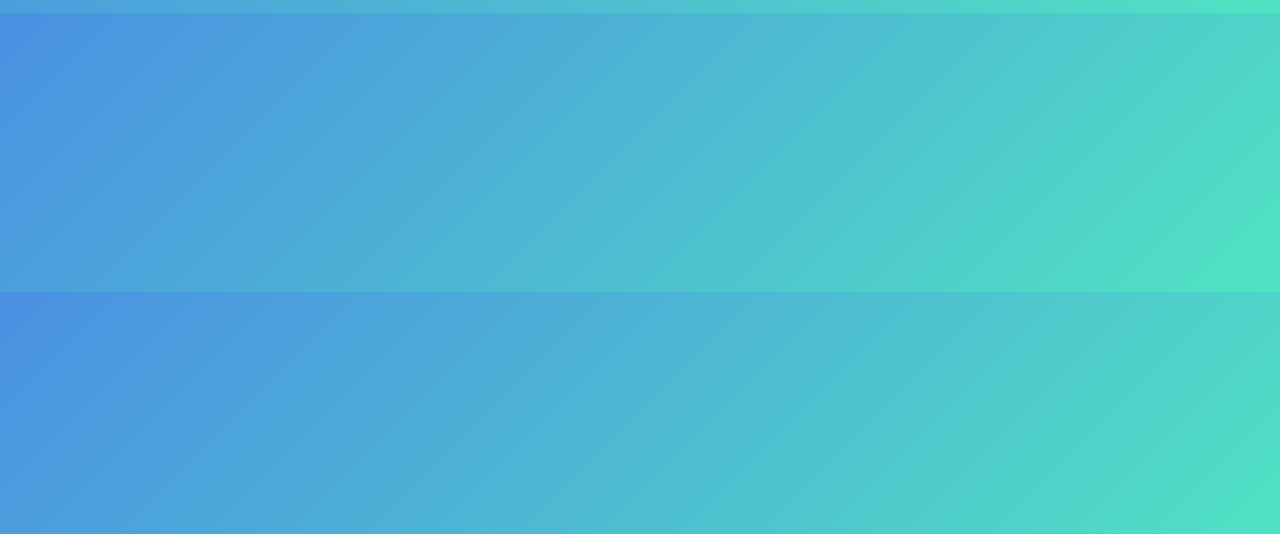
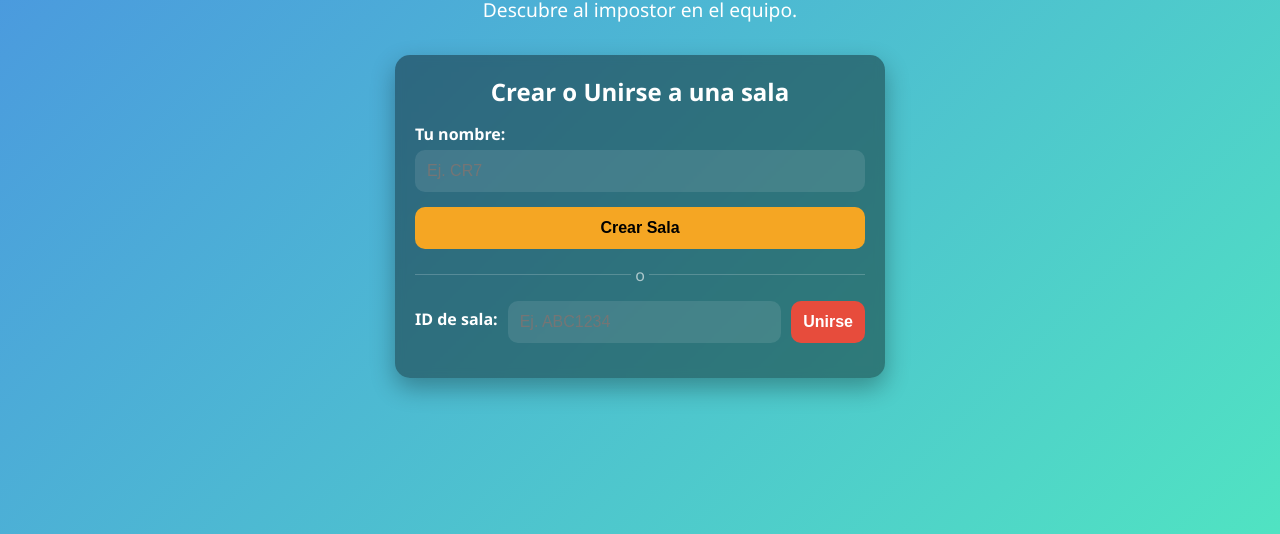
Before and after one commit to JoaquinSola/impostor-futbolista, a website: page public/index.html in a window 1280 px wide. Shown: the part 266-800 px from the top of the page. Drawn offline with Linux system fonts and the light colour scheme.

Commit message:
Modificaciones

```diff
--- a/public/index.html
+++ b/public/index.html
@@ -3,42 +3,37 @@
 <head>
     <meta charset="UTF-8">
     <meta name="viewport" content="width=device-width, initial-scale=1.0">
-  <title>Impostor Web - Lobby</title>
+    <title>Impostor Futbolista - Lobby</title>
     <link rel="stylesheet" href="/style.css">
 </head>
 <body>
-  <div class="container">
-    <h1>Bienvenido al juego Impostor</h1>
+    <div class="lobby-container">
+        <h1 class="title">Impostor Futbolista ⚽</h1>
+        <p class="subtitle">Descubre al impostor en el equipo.</p>
 
+        <div class="card form-card">
+            <h2>Crear o Unirse a una sala</h2>
             <div class="form-group">
-      <input id="nameInput" placeholder="Tu nombre">
+                <label for="nameInput">Tu nombre:</label>
+                <input id="nameInput" type="text" placeholder="Ej. CR7">
             </div>
 
-    <div class="form-group">
-      <button id="createRoom">Crear sala</button>
+            <div class="button-group">
+                <button id="createRoom" class="btn btn-create">Crear Sala</button>
             </div>
 
-    <div class="form-group">
-      <input id="joinRoomInput" placeholder="ID de sala">
-      <button id="joinRoom">Unirse a sala</button>
+            <div class="divider">
+                <span>o</span>
+            </div>
+
+            <div class="form-group join-group">
+                <label for="joinRoomInput">ID de sala:</label>
+                <input id="joinRoomInput" type="text" placeholder="Ej. ABC1234">
+                <button id="joinRoom" class="btn btn-join">Unirse</button>
+            </div>
         </div>
     </div>
 
-  <script>
-    document.getElementById("createRoom").addEventListener("click", async () => {
-      const name = document.getElementById("nameInput").value || "SinNombre";
-      const res = await fetch("/api/create-room");
-      const data = await res.json();
-      const roomId = data.roomId;
-      window.location.href = `/room/${roomId}?name=${encodeURIComponent(name)}`;
-    });
-
-    document.getElementById("joinRoom").addEventListener("click", () => {
-      const name = document.getElementById("nameInput").value || "SinNombre";
-      const roomId = document.getElementById("joinRoomInput").value.trim();
-      if (!roomId) return alert("Ingrese un ID de sala válido");
-      window.location.href = `/room/${roomId}?name=${encodeURIComponent(name)}`;
-    });
-  </script>
+    <script src="/index.js"></script>
 </body>
 </html>
--- /dev/null
+++ b/public/index.js
@@ -0,0 +1,17 @@
+document.getElementById("createRoom").addEventListener("click", async () => {
+    const name = document.getElementById("nameInput").value || "SinNombre";
+    const res = await fetch("/api/create-room");
+    const data = await res.json();
+    const roomId = data.roomId;
+    window.location.href = `/room/${roomId}?name=${encodeURIComponent(name)}`;
+});
+
+document.getElementById("joinRoom").addEventListener("click", () => {
+    const name = document.getElementById("nameInput").value || "SinNombre";
+    const roomId = document.getElementById("joinRoomInput").value.trim().toUpperCase();
+    if (!roomId) {
+        alert("Por favor, ingresa un ID de sala válido.");
+        return;
+    }
+    window.location.href = `/room/${roomId}?name=${encodeURIComponent(name)}`;
+});
--- a/public/style.css
+++ b/public/style.css
@@ -1,10 +1,18 @@
-/* Body y contenedor general */
+/*
+====================================
+Estilos Generales y del Body
+====================================
+*/
 body {
     font-family: 'Segoe UI', Tahoma, Geneva, Verdana, sans-serif;
     background: linear-gradient(135deg, #4a90e2, #50e3c2);
     color: #fff;
     margin: 0;
     padding: 0;
+    display: flex;
+    justify-content: center;
+    align-items: center;
+    min-height: 100vh;
 }
 
 .container {
@@ -13,7 +21,149 @@ body {
     padding: 20px;
 }
 
-/* Header */
+/*
+====================================
+Estilos de la página de Inicio (Lobby)
+====================================
+*/
+.lobby-container {
+    display: flex;
+    flex-direction: column;
+    align-items: center;
+    text-align: center;
+}
+
+.title {
+    font-size: 3rem;
+    margin-bottom: 0.5rem;
+    font-weight: bold;
+    text-shadow: 2px 2px 5px rgba(0, 0, 0, 0.3);
+}
+
+.subtitle {
+    font-size: 1.2rem;
+    margin-top: 0;
+    margin-bottom: 2rem;
+}
+
+.form-card {
+    background: rgba(0, 0, 0, 0.4);
+    backdrop-filter: blur(5px);
+    border-radius: 15px;
+    padding: 30px;
+    width: 100%;
+    max-width: 450px;
+    box-shadow: 0 10px 25px rgba(0, 0, 0, 0.3);
+}
+
+.form-card h2 {
+    margin-top: 0;
+    margin-bottom: 20px;
+    font-size: 1.5rem;
+}
+
+.form-group {
+    margin-bottom: 15px;
+    display: flex;
+    flex-direction: column;
+    align-items: stretch;
+}
+
+.form-group label {
+    margin-bottom: 5px;
+    font-weight: bold;
+    text-align: left;
+}
+
+input[type="text"] {
+    padding: 12px;
+    border-radius: 10px;
+    border: none;
+    background-color: rgba(255, 255, 255, 0.1);
+    color: #fff;
+    font-size: 1rem;
+    outline: none;
+    transition: background-color 0.3s ease;
+}
+
+input[type="text"]:focus {
+    background-color: rgba(255, 255, 255, 0.2);
+}
+
+.btn {
+    padding: 12px 25px;
+    border-radius: 10px;
+    border: none;
+    font-weight: bold;
+    cursor: pointer;
+    transition: all 0.3s ease;
+    font-size: 1rem;
+}
+
+.btn:hover {
+    transform: scale(1.03);
+}
+
+.btn-create {
+    background-color: #f5a623;
+    color: #000;
+    width: 100%;
+}
+
+.btn-create:hover {
+    background-color: #f8e71c;
+}
+
+.divider {
+    display: flex;
+    align-items: center;
+    text-align: center;
+    margin: 15px 0;
+    color: rgba(255, 255, 255, 0.6);
+}
+
+.divider::before,
+.divider::after {
+    content: '';
+    flex: 1;
+    border-bottom: 1px solid rgba(255, 255, 255, 0.2);
+}
+
+.divider:not(:empty)::before {
+    margin-right: .25em;
+}
+
+.divider:not(:empty)::after {
+    margin-left: .25em;
+}
+
+.join-group {
+    display: flex;
+    flex-direction: row;
+    align-items: center;
+    gap: 10px;
+}
+
+.join-group input {
+    flex-grow: 1;
+}
+
+.btn-join {
+    background-color: #e74c3c;
+    color: #fff;
+    padding: 12px;
+}
+
+.btn-join:hover {
+    background-color: #c0392b;
+}
+
+/*
+====================================
+Estilos de la página de Sala (Room)
+(mantengo los estilos originales para esta página)
+====================================
+*/
 .header {
     display: flex;
     justify-content: space-between;
@@ -51,7 +201,6 @@ body {
     background-color: #f8e71c;
 }
 
-/* Grid de cards */
 .grid {
     display: flex;
     gap: 20px;
@@ -60,10 +209,10 @@ body {
 
 .card {
     flex: 1 1 250px;
-  background: rgba(0,0,0,0.4);
+    background: rgba(0, 0, 0, 0.4);
     border-radius: 15px;
     padding: 20px;
-  box-shadow: 0 10px 25px rgba(0,0,0,0.3);
+    box-shadow: 0 10px 25px rgba(0, 0, 0, 0.3);
 }
 
 .card h2 {
@@ -71,7 +220,6 @@ body {
     margin-bottom: 15px;
 }
 
-/* Botones */
 button {
     padding: 10px 20px;
     border-radius: 10px;
@@ -88,12 +236,13 @@ button:hover {
     transform: scale(1.05);
 }
 
-/* Overlay secreto */
 .overlay {
     position: fixed;
-  top: 0; left: 0;
-  width: 100%; height: 100%;
-  background: rgba(0,0,0,0.85);
+    top: 0;
+    left: 0;
+    width: 100%;
+    height: 100%;
+    background: rgba(0, 0, 0, 0.85);
     display: flex;
     justify-content: center;
     align-items: center;
@@ -107,14 +256,13 @@ button:hover {
     text-align: center;
     width: 90%;
     max-width: 400px;
-  box-shadow: 0 10px 25px rgba(0,0,0,0.5);
+    box-shadow: 0 10px 25px rgba(0, 0, 0, 0.5);
 }
 
 .overlay.hidden {
     display: none;
 }
 
-/* Lista de jugadores */
 #players {
     list-style: none;
     padding: 0;
@@ -122,16 +270,15 @@ button:hover {
 
 #players li {
     padding: 5px 10px;
-  background: rgba(255,255,255,0.1);
+    background: rgba(255, 255, 255, 0.1);
     margin-bottom: 5px;
     border-radius: 10px;
 }
 
-/* Sección de votación */
 #votingSection {
     display: none;
     margin-top: 20px;
-  background: rgba(0,0,0,0.4);
+    background: rgba(0, 0, 0, 0.4);
     padding: 20px;
     border-radius: 15px;
 }
@@ -158,7 +305,7 @@ button:hover {
     left: 0;
     width: 100%;
     height: 100%;
-  background: rgba(0,0,0,0.7);
+    background: rgba(0, 0, 0, 0.7);
     display: flex;
     justify-content: center;
     align-items: center;
@@ -184,7 +331,7 @@ button:hover {
     text-align: center;
     max-width: 400px;
     width: 90%;
-  box-shadow: 0 10px 25px rgba(0,0,0,0.5);
+    box-shadow: 0 10px 25px rgba(0, 0, 0, 0.5);
     transform: translateY(-50px);
     transition: transform 0.3s ease;
 }
```
Lines whose indentation alone changed are shown as unchanged.
